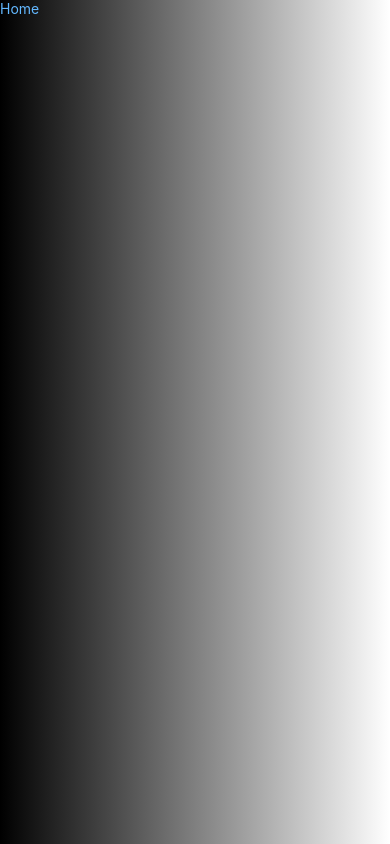
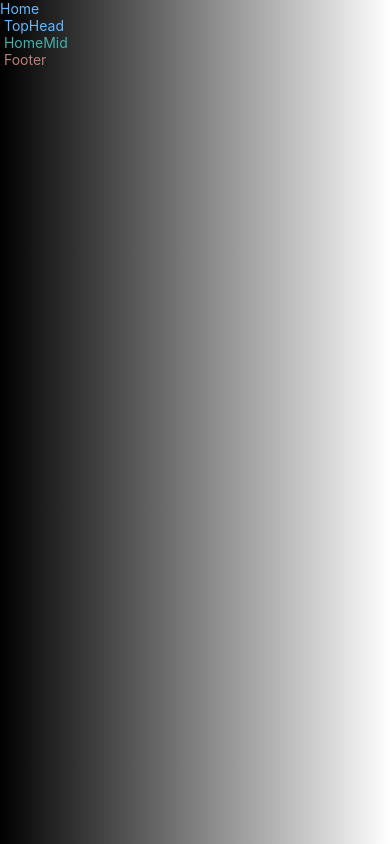
Before and after one commit to psteingh/LTRapp, a React Native app: screen / in a window 390 px wide. Built offline with nearby package versions, Linux system fonts and the light colour scheme.

Commit message:
ltrapp0319840

```diff
--- a/components/home.component.js
+++ b/components/home.component.js
@@ -1,11 +1,18 @@
 import { View, Text, StyleSheet } from 'react-native';
 
 import Colors from '../constants/colors';
+
+import TopHead from '../home/tophead';
+import HomeMid from '../home/homemid';
+import Footer from '../home/footer';
 
 function HomeComponent() {
     return (
         <View>
             <Text style={styles.homeText}>Home</Text>
+            <TopHead />
+            <HomeMid />
+            <Footer />
         </View>
     );
 }
--- a/constants/colors.js
+++ b/constants/colors.js
@@ -2,7 +2,11 @@ const Colors = {
     primaryBlack: '#000000',
     primaryWhite: '#FFFFFF',
     primaryDblue: '#36648B',
-    primaryLblue: '#63B8FF'
+    primaryLblue: '#63B8FF',
+    primaryDgreen: '#368B88',
+    primaryLgreen: '#44B0AC',
+    primaryDred: '#8C4845',
+    primaryLred: '#BD7D7A'
 };
 
 export default Colors;
--- /dev/null
+++ b/home/footer.js
@@ -0,0 +1,19 @@
+import { View, Text, StyleSheet } from 'react-native';
+
+import Colors from '../constants/colors';
+
+function Footer() {
+    return (
+        <View>
+            <Text style={styles.footerText}> Footer </Text>
+        </View>
+    );
+}
+
+export default Footer;
+
+const styles = StyleSheet.create({
+    footerText: {
+        color: Colors.primaryLred
+    }
+});
--- /dev/null
+++ b/home/homemid.js
@@ -0,0 +1,19 @@
+import { View, Text, StyleSheet } from 'react-native';
+
+import Colors from '../constants/colors';
+
+function HomeMid() {
+    return (
+        <View>
+            <Text style={styles.homeMidText}> HomeMid </Text>
+        </View>
+    );
+}
+
+export default HomeMid;
+
+const styles = StyleSheet.create({
+    homeMidText: {
+        color: Colors.primaryLgreen
+    }
+});
--- /dev/null
+++ b/home/tophead.js
@@ -0,0 +1,19 @@
+import { View, Text, StyleSheet } from 'react-native';
+
+import Colors from '../constants/colors';
+
+function TopHead() {
+    return (
+        <View>
+            <Text style={styles.topHeadText}> TopHead </Text>
+        </View>
+    );
+}
+
+export default TopHead;
+
+const styles = StyleSheet.create({
+    topHeadText: {
+        color: Colors.primaryLblue
+    }
+});
```
